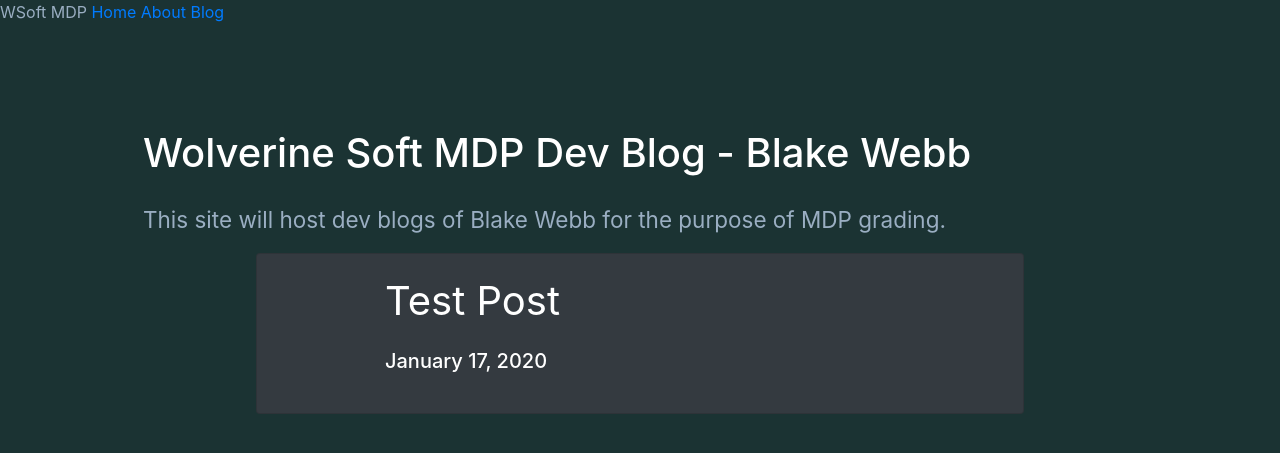
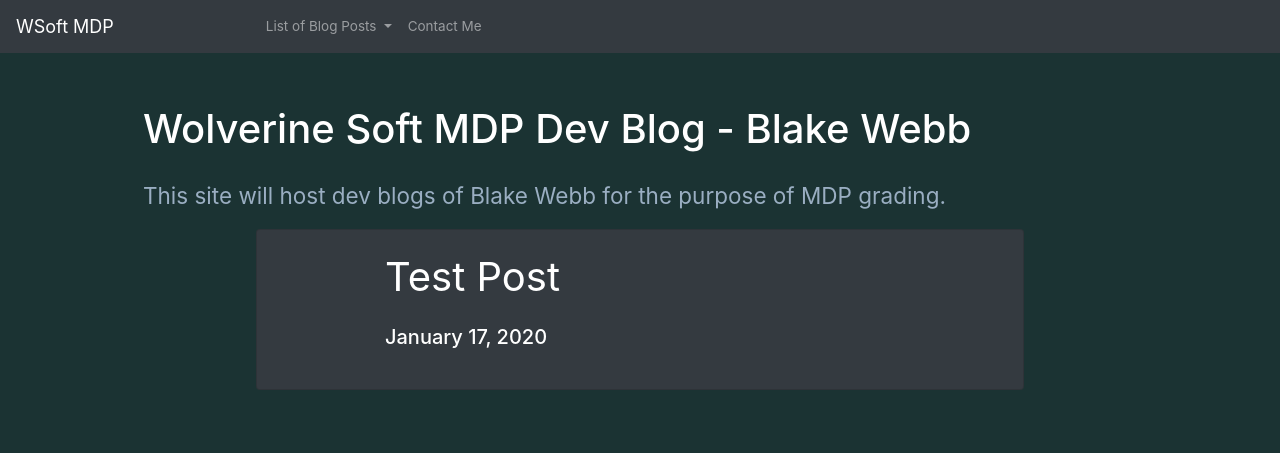
Before and after one commit to webbling/WSoft-Dev-Blog, a Jekyll site: the page built from index.html, in a window 1280 px wide. Shown: the top 453 px of the page. Built offline with Jekyll 4.4.1, drawn with Linux system fonts in a browser that asks for light colours.

Commit message:
style links

```diff
--- a/_includes/common_head.html
+++ b/_includes/common_head.html
@@ -1,10 +1,10 @@
 <meta charset="utf-8">
 <title>{{ page.title }} | WSoft MDP</title>
-<link rel="stylesheet" href="/style/main.css">
-<link rel="stylesheet" href="/style/bootstrap.css">
-<link rel="stylesheet" href="/style/highlight/dracula.css">
-<script src="/script/highlight.pack.js"></script>
+<link rel="stylesheet" href="/WSoft-Dev-Blog/style/main.css">
+<link rel="stylesheet" href="/WSoft-Dev-Blog/style/bootstrap.css">
+<link rel="stylesheet" href="/WSoft-Dev-Blog/style/highlight/dracula.css">
+<script src="/WSoft-Dev-Blog/script/highlight.pack.js"></script>
 <script>hljs.initHighlightingOnLoad();</script>
-<script src="/script/jquery-3.4.1.min.js"></script>
-<script src="/script/popper.min.js"></script>
-<script src="/script/bootstrap.min.js""></script>
+<script src="/WSoft-Dev-Blog/script/jquery-3.4.1.min.js"></script>
+<script src="/WSoft-Dev-Blog/script/popper.min.js"></script>
+<script src="/WSoft-Dev-Blog/script/bootstrap.min.js""></script>
--- a/_includes/navbar.html
+++ b/_includes/navbar.html
@@ -9,7 +9,7 @@
                 </a>
                 <div class="dropdown-menu" aria-labelledby="navbarDropdown">
                     {% for post in site.posts reversed %}
-                    <a class="dropdown-item" href="{{ post.url }}">{{ forloop.index }}. {{ post.title }}</a>
+                    <a class="dropdown-item" href="/WSoft-Dev-Blog{{ post.url }}">{{ forloop.index }}. {{ post.title }}</a>
                     {% endfor %}
                 </div>
             </li>
--- a/_layouts/default.html
+++ b/_layouts/default.html
@@ -4,7 +4,7 @@
     {% include common_head.html %}
   </head>
   <body>
-    {% include navigation.html %}
+    {% include navbar.html %}
 
     <div class="container-fluid pt-5">
       <div class="row pt-5">
```
